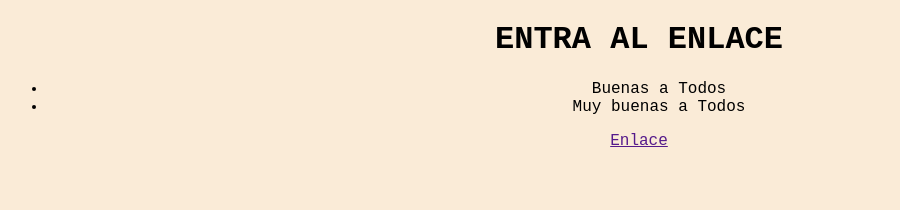
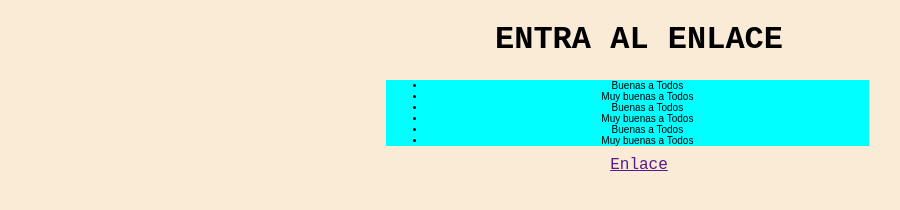
Before and after one commit to Redlaionn/Prueba, a plain HTML site: page index.html in a window 1280 px wide. Shown: the whole page, without its empty margins (1-901 px from the left). Drawn offline with Linux system fonts and the light colour scheme.

Commit message:
Cambio 2

```diff
--- a/css/estilos.css
+++ b/css/estilos.css
@@ -3,3 +3,15 @@ background-color: antiquewhite;
 text-align: center;
 font-family: 'Courier New', Courier, monospace;
 }
+#lista{
+    text-align: center;
+    font-size: 10px;
+    font-family: Arial;
+    background-color: aqua;
+    border-color: aquamarine;
+    width: 50%;
+
+}
+#li{
+    margin-left: 30%;
+}
--- a/index.html
+++ b/index.html
@@ -6,11 +6,15 @@
         <body>
             <div>
             <h1>ENTRA AL ENLACE</h1>
-
-                <ul>
+          <div id="li">
+                <ul id="lista">
           <li> Buenas a Todos</li>
           <li> Muy buenas a Todos</li>
-        </ul>
+          <li> Buenas a Todos</li>
+          <li> Muy buenas a Todos</li>
+          <li> Buenas a Todos</li>
+          <li> Muy buenas a Todos</li>
+        </ul></div>
             <a href="">Enlace</a>
         </div>
         </body>
```
